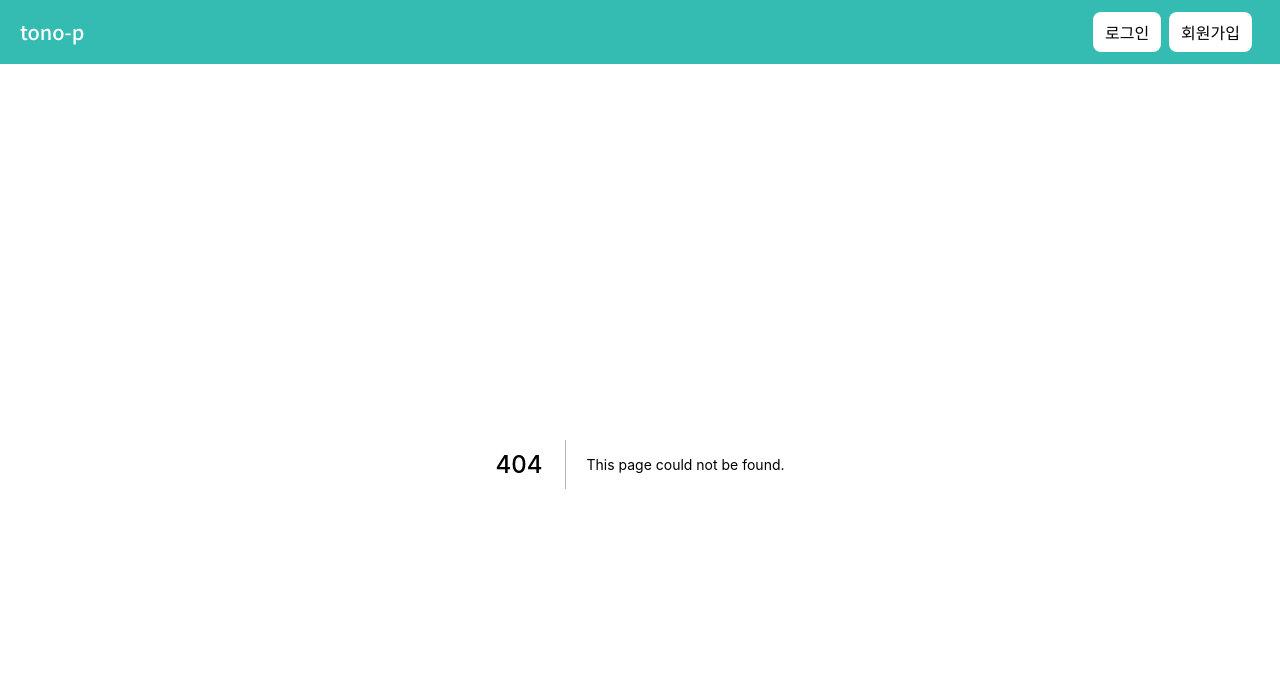
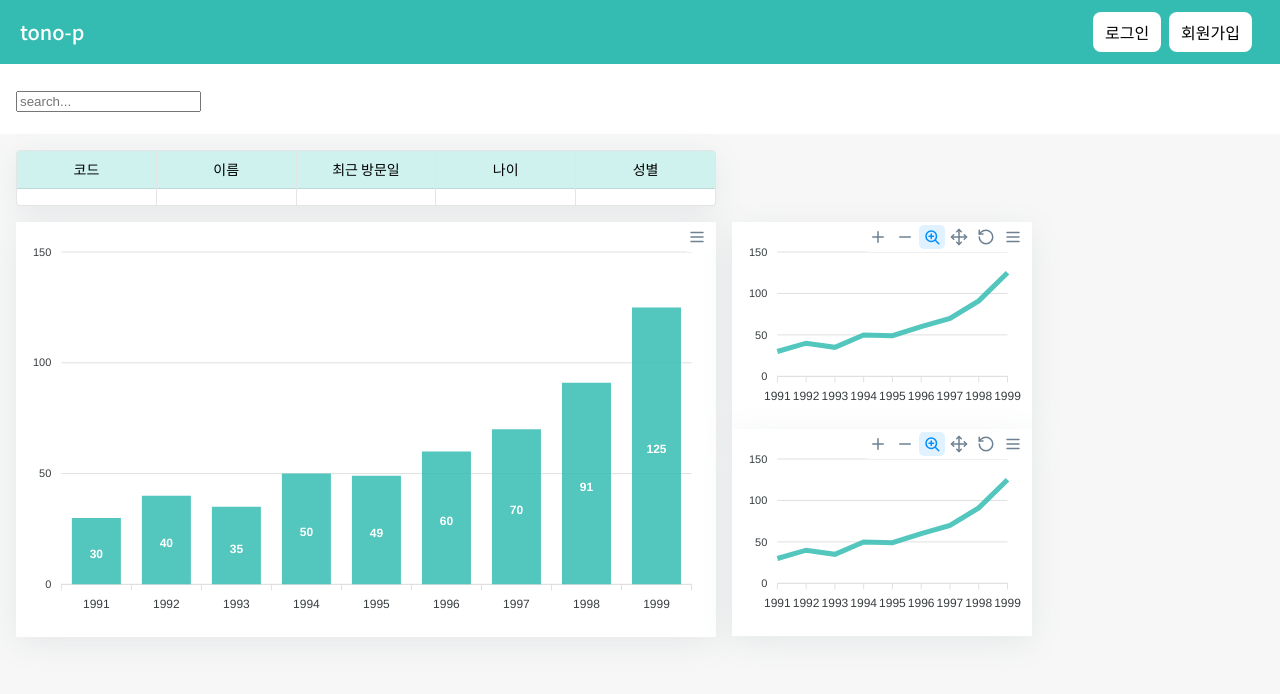
Before and after one commit to jmeno1011/tono-p, a Next.js app: page /dashboard1 in a window 1280 px wide. Before the commit this address had no page. Shown: the top 694 px of the page. Built offline with nearby package versions, Linux system fonts and the light colour scheme.

Commit message:
add dashboard frame

```diff
--- a/package.json
+++ b/package.json
@@ -20,6 +20,7 @@
     "firebase-admin": "^11.4.1",
     "next": "^12.2.5",
     "react": "^18.2.0",
+    "react-apexcharts": "^1.4.0",
     "react-datepicker": "^4.8.0",
     "react-dom": "^18.2.0",
     "styled-components": "^5.3.6",
--- /dev/null
+++ b/src/componets/dashboard1/Header.jsx
@@ -0,0 +1,18 @@
+import styled from "styled-components"
+
+const HeaderBlock = styled.header`
+    padding: 16px;
+    height: 70px;
+    display: flex;
+    align-items: center;
+`
+
+export default function Header() {
+    return (
+        <HeaderBlock>
+            <form>
+                <input type={"text"} placeholder="search... " />
+            </form>
+        </HeaderBlock>
+    )
+}
--- /dev/null
+++ b/src/componets/dashboard1/MainChartSection.jsx
@@ -0,0 +1,39 @@
+import Chart from 'react-apexcharts'
+import styled from 'styled-components'
+const MainChartSectionBlock = styled.div`
+    display: flex;
+`
+const ChartWrapper = styled.div`
+    background-color: #fff;
+`
+
+export default function MainChartSection() {
+    const option = {
+        chart: {
+            id: 'apexchart-example'
+        },
+        xaxis: {
+            categories: [1991, 1992, 1993, 1994, 1995, 1996, 1997, 1998, 1999]
+        },
+        colors: ["#35BCB2"]
+    }
+    const series = [{
+        name: 'series-1',
+        data: [30, 40, 35, 50, 49, 60, 70, 91, 125]
+    }]
+    return (
+        <MainChartSectionBlock>
+            <ChartWrapper className='box-sd2 mr-4'>
+                <Chart options={option} series={series} type="bar" width={700} height={400} />
+            </ChartWrapper>
+            <div>
+                <ChartWrapper className='box-sd2'>
+                    <Chart options={option} series={series} type="line" width={300} height={192} />
+                </ChartWrapper>
+                <ChartWrapper className='box-sd2'>
+                    <Chart options={option} series={series} type="line" width={300} height={192} />
+                </ChartWrapper>
+            </div>
+        </MainChartSectionBlock>
+    )
+}
--- /dev/null
+++ b/src/componets/dashboard1/StatusRow.jsx
@@ -0,0 +1,59 @@
+import styled from "styled-components";
+
+const StatusRowBlock = styled.div`
+    display: flex;
+    background-color: #fff;
+    border-radius: 4px;
+    overflow: hidden;
+    min-width: 500px;
+    max-width: 700px;
+    border: 1px solid rgba(0, 0, 0, 0.1);;
+    >div{
+        border-right: 1px solid rgba(0, 0, 0, 0.1);
+        display: flex;
+        flex-direction: column;
+        align-items: center;
+        width: 100%;
+        h5{
+            padding: 8px 12px;
+            width: 100%;
+            min-width: 90px;
+            text-align: center;
+            border-bottom: 1px solid rgba(0, 0, 0, 0.1);
+            background-color: #CFF2EF;
+            font-weight: 500;
+        }
+        h4{
+            padding: 8px 12px;
+        }
+    }
+    >div:last-child{
+        border-right: 0;
+    }
+`
+export default function StatusRow(){
+    return(
+        <StatusRowBlock className="box-sd2">
+            <div>
+                <h5>코드</h5>
+                <h4></h4>
+            </div>
+            <div>
+                <h5>이름</h5>
+                <h4></h4>
+            </div>
+            <div>
+                <h5>최근 방문일</h5>
+                <h4></h4>
+            </div>
+            <div>
+                <h5>나이</h5>
+                <h4></h4>
+            </div>
+            <div>
+                <h5>성별</h5>
+                <h4></h4>
+            </div>
+        </StatusRowBlock>
+    );
+}
--- /dev/null
+++ b/src/pages/dashboard1.js
@@ -0,0 +1,30 @@
+import styled from "styled-components"
+import Header from "../componets/dashboard1/Header"
+import MainChartSection from "../componets/dashboard1/MainChartSection"
+import StatusRow from "../componets/dashboard1/StatusRow"
+
+const Dashboard1Block = styled.div`
+    height: calc(100vh - 64px);
+`
+
+const Dashboard1Body = styled.main`
+    padding: 16px;
+    background-color: #F7F7F7;
+    width: 100%;
+    height: calc(100% - 70px);
+    display: flex;
+    flex-direction: column;
+    gap: 16px;
+`
+
+export default function Dashboard1(){
+    return(
+        <Dashboard1Block>
+            <Header />
+            <Dashboard1Body>
+                <StatusRow />
+                <MainChartSection />
+            </Dashboard1Body>
+        </Dashboard1Block>
+    )
+}
--- a/src/pages/index.js
+++ b/src/pages/index.js
@@ -14,7 +14,7 @@ export default function HomePage() {
         {/* TODO ProjectCard 컴포넌트에 props로 description을 넘겨줘서 각각 내용 다르게 하기 */}
         <ProjectCard title={"Pokemon"} imageSrc={"/pokemon.webp"} url={"/pokemon"} />
         <ProjectCard title={"Calendar"} imageSrc={"/calendar_snapshot.webp"} url={"/calendar"} />
-        <ProjectCard title={"Lizard"} imageSrc={"/test.jpg"} url={"/"} />
+        <ProjectCard title={"Dashboard1"} imageSrc={"/test.jpg"} url={"/dashboard1"} />
         <ProjectCard title={"Lizard"} imageSrc={"/test.jpg"} url={"/"} />
       </ProjectBlock>
     </div>
--- a/src/styles/globals.css
+++ b/src/styles/globals.css
@@ -1,29 +1,38 @@
 @import "./reset.css";
+
 html,
-body, textarea {
+body,
+textarea {
   padding: 0;
   margin: 0;
   font-family: 'Noto Sans KR', sans-serif;
   line-height: 1.5;
 }
-h1{
+
+h1 {
   font-size: 1.75rem;
 }
-h2{
+
+h2 {
   font-size: 1.5rem;
 }
-h3{
+
+h3 {
   font-size: 1.25rem;
 }
-h4{
+
+h4 {
   font-size: 1rem;
 }
-h5{
+
+h5 {
   font-size: 0.875rem;
 }
-h6{
+
+h6 {
   font-size: 0.75rem;
 }
+
 a {
   color: inherit;
   text-decoration: none;
@@ -34,40 +43,52 @@ a {
 }
 
 @media(min-width: 360px) {
-  .container{
+  .container {
     max-width: 90rem;
   }
 }
-@media(min-width: 768px){
-  .container{
+
+@media(min-width: 768px) {
+  .container {
     max-width: 90rem;
   }
 }
-@media(min-width: 992px){
-  .container{
+
+@media(min-width: 992px) {
+  .container {
     max-width: 80rem;
     margin-left: auto;
     margin-right: auto;
   }
 }
-@media(min-width: 1280px){
-  .container{
+
+@media(min-width: 1280px) {
+  .container {
     max-width: 100%;
   }
 }
 
-.container{
+.container {
   min-height: 100vh;
 }
 
-.Home-page{
+.Home-page {
   max-width: 1128px;
   margin: 0 auto;
   padding-top: 16px;
 }
-.layout{
+
+.layout {
   padding: 16px;
 }
-.box-sd{
+
+.box-sd {
   box-shadow: 0px 2px 1px -1px rgb(0 0 0 / 20%), 0px 1px 1px 0px rgb(0 0 0 / 14%), 0px 1px 3px 0px rgb(0 0 0 / 12%);
 }
+
+.box-sd2 {
+  box-shadow: rgb(90 114 123 / 11%) 0px 7px 30px 0px;
+}
+.mr-4{
+  margin-right: 16px;
+}
```
Also changed, not shown: 2 other files (tests, documents, lock files or other folders).
